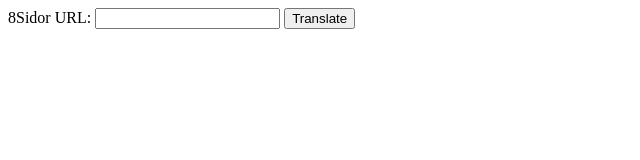
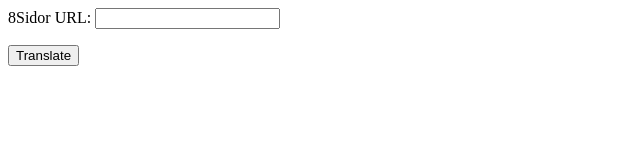
Before and after one commit to arthurdenner/8sidor-engelska, a plain HTML site: page index.html in a window 1280 px wide. Shown: the whole page, without its empty margins (0-640 px from the left). Drawn offline with Linux system fonts and the light colour scheme.

Commit message:
style: minimal

```diff
--- a/index.html
+++ b/index.html
@@ -5,15 +5,26 @@
     <meta http-equiv="X-UA-Compatible" content="IE=edge" />
     <meta name="viewport" content="width=device-width, initial-scale=1.0" />
     <title>8Sidor Translator</title>
+    <style>
+      main,
+      form {
+        display: flex;
+        flex-direction: column;
+        align-items: flex-start;
+        gap: 1rem;
+      }
+    </style>
   </head>
   <body>
+    <main>
       <form method="post">
         <label>
           8Sidor URL:
           <input type="url" />
         </label>
-      <button>Translate</button>
+        <button type="submit">Translate</button>
       </form>
+    </main>
     <script type="text/javascript">
       const form = document.querySelector('form');
       const input = document.querySelector('input');
```
Lines whose indentation alone changed are shown as unchanged.
